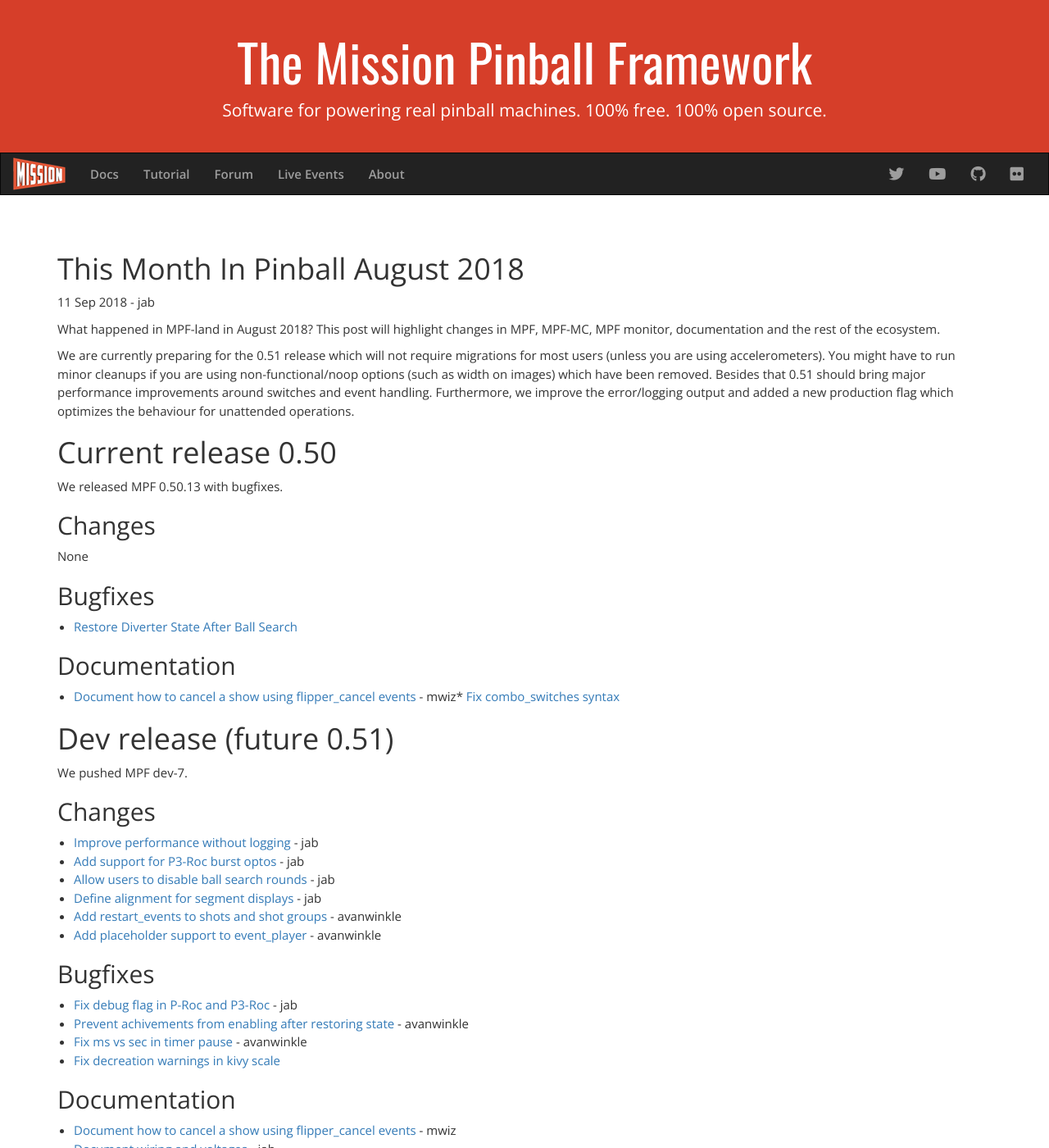
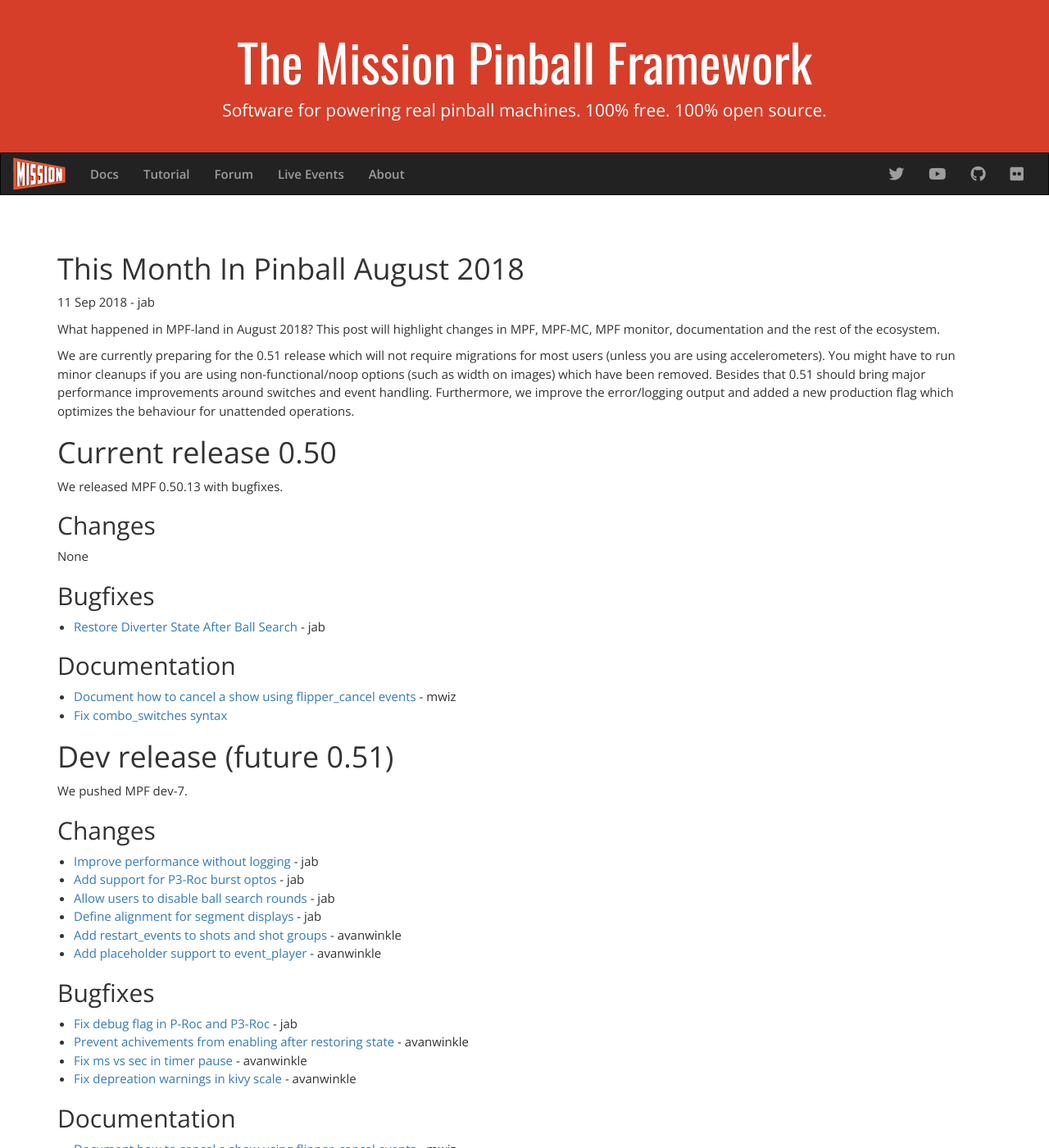
Before and after one commit to missionpinball/missionpinball-website, a Jekyll site: the page built from _posts/2018-09-11-this-month-in-pinball-august-2018.md, in a window 1280 px wide and 1400 px high. Shown: the whole window at 82% size. Built offline with Jekyll 4.4.1, drawn with Linux system fonts in a browser that asks for light colours; nearby versions of some CDN libraries.

Commit message:
update post

```diff
--- a/_posts/2018-09-11-this-month-in-pinball-august-2018.md
+++ b/_posts/2018-09-11-this-month-in-pinball-august-2018.md
@@ -25,11 +25,12 @@
 
 ## Bugfixes
 
-* [Restore Diverter State After Ball Search](https://github.com/missionpinball/mpf/commit/7930fbc4691676edb87d5601245dd460e18562f0)
+* [Restore Diverter State After Ball Search](https://github.com/missionpinball/mpf/commit/7930fbc4691676edb87d5601245dd460e18562f0) - jab
 
 ## Documentation
 
-* [Document how to cancel a show using flipper_cancel events](https://github.com/missionpinball/mpf-docs/commit/c060d879e61195dacb29c5dcd64a4a60810a32e5) - mwiz* [Fix combo_switches syntax](https://github.com/missionpinball/mpf-docs/commit/721c6166b07e7dfd9b11ed53d46b9102be0fbfa5)
+* [Document how to cancel a show using flipper_cancel events](https://github.com/missionpinball/mpf-docs/commit/c060d879e61195dacb29c5dcd64a4a60810a32e5) - mwiz
+* [Fix combo_switches syntax](https://github.com/missionpinball/mpf-docs/commit/721c6166b07e7dfd9b11ed53d46b9102be0fbfa5)
 
 # Dev release (future 0.51)
 
@@ -50,7 +51,7 @@
 * [Fix debug flag in P-Roc and P3-Roc](https://github.com/missionpinball/mpf/commit/015fc4d8508ffadf9324100a5d9280dd4e781b49) - jab
 * [Prevent achivements from enabling after restoring state](https://github.com/missionpinball/mpf/pull/1211) - avanwinkle
 * [Fix ms vs sec in timer pause](https://github.com/missionpinball/mpf/pull/1214) - avanwinkle
-* [Fix decreation warnings in kivy scale](https://github.com/missionpinball/mpf-mc/pull/343)
+* [Fix depreation warnings in kivy scale](https://github.com/missionpinball/mpf-mc/pull/343) - avanwinkle
 
 ## Documentation
 
```
